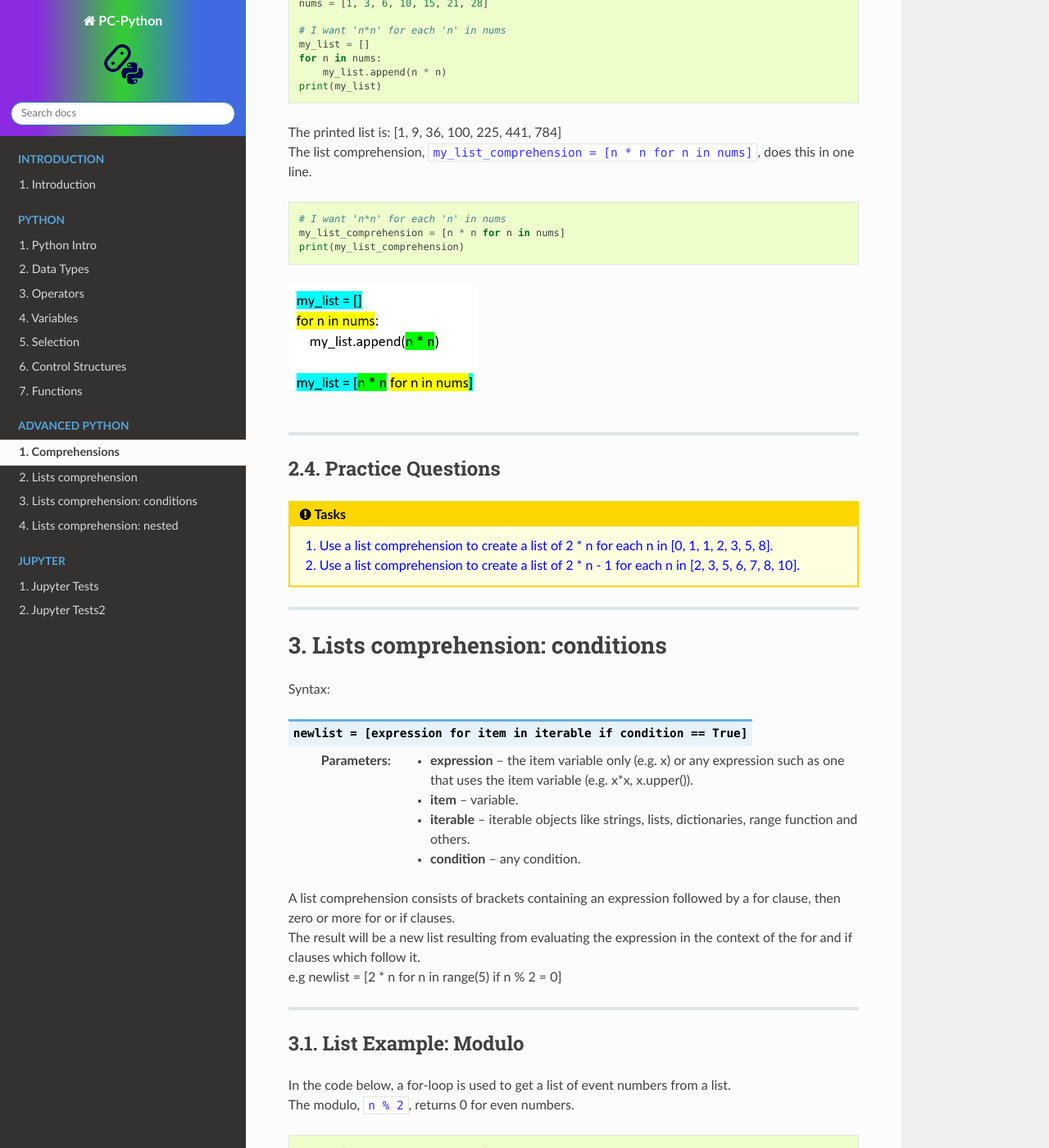
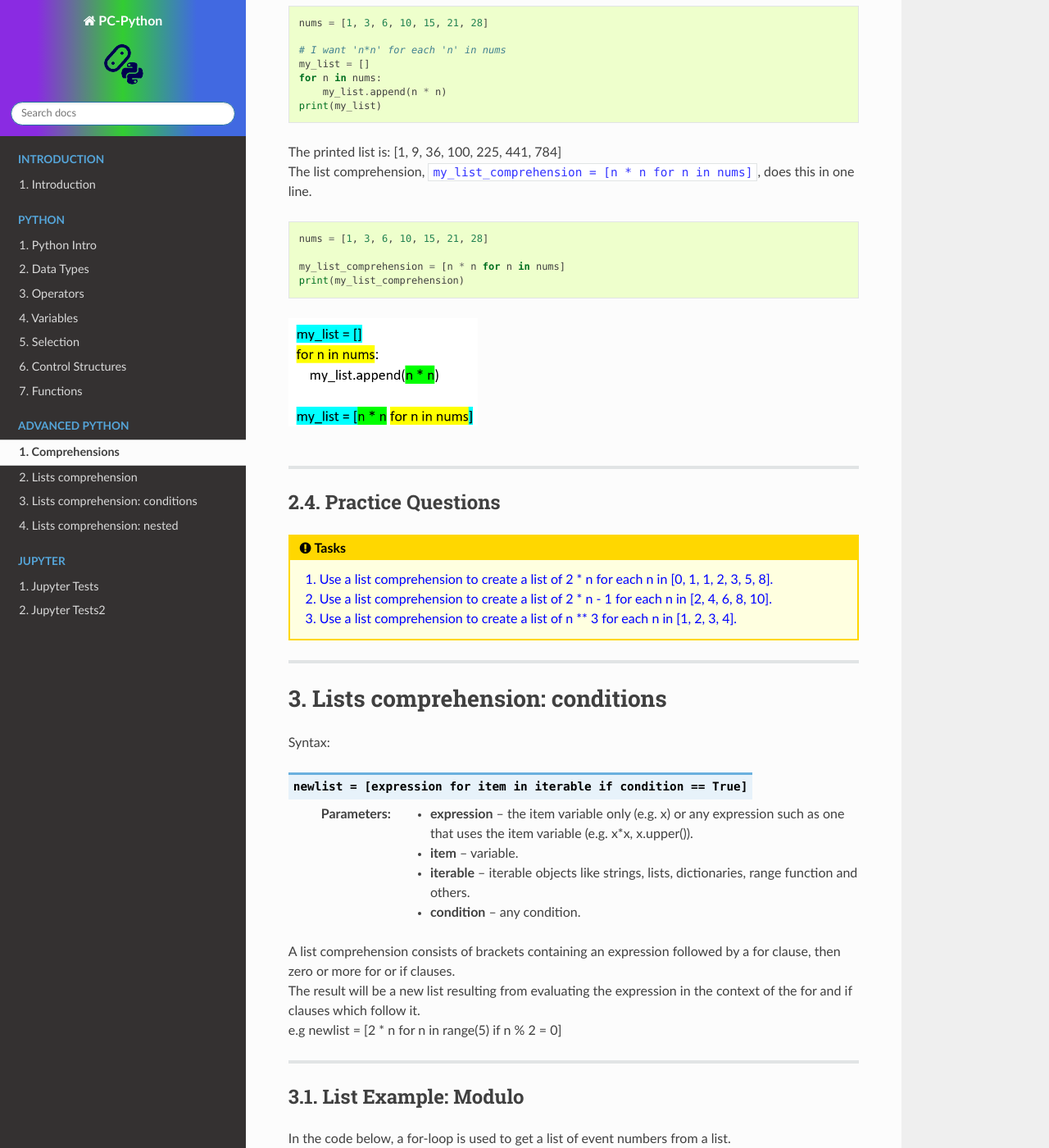
Before and after one commit to gmc-code/PC-Python, a Sphinx documentation site: the page built from docs/python/comprehensions.rst, in a window 1280 px wide and 1400 px high, scrolled down 2303 px. Shown: the whole window at 82% size. Built offline with Sphinx 7.4.7 and the Read the Docs theme 2.0.0, drawn with Linux system fonts in a browser that asks for light colours; pages that are not in the unit, such as notebooks, are missing from menus; some of the changed text lies outside the part shown.

Commit message:
comprehension

```diff
--- a/docs/python/comprehensions.rst
+++ b/docs/python/comprehensions.rst
@@ -43,22 +43,21 @@
 
 .. code-block:: python
 
-
     nums = [1, 3, 6, 10, 15, 21, 28]
 
-    # I want 'n' for each 'n' in nucd docsms
+    # I want 'n' for each 'n' in nums
     my_list = []
     for n in nums:
         my_list.append(n)
     print(my_list)
 
-
+| The printed list is: [1, 3, 6, 10, 15, 21, 28]
 | The list comprehension, ``my_list_comprehension = [n for n in nums]``, does this in one line.
 
 .. code-block:: python
 
+    nums = [1, 3, 6, 10, 15, 21, 28]
 
-    # I want 'n' for each 'n' in nums
     my_list_comprehension = [n for n in nums]
     print(my_list_comprehension)
 
@@ -77,7 +76,6 @@
 
 .. code-block:: python
 
-
     # I want 'n' for each 'n' from 1 to 10
     my_list = []
     for n in range(1, 11):
@@ -89,8 +87,6 @@
 
 .. code-block:: python
 
-
-    # I want 'n' for each 'n' in range(1, 11)
     my_list_comprehension = [n for n in range(1, 11)]
     print(my_list_comprehension)
 
@@ -105,7 +101,6 @@
 
 .. code-block:: python
 
-
     nums = [1, 3, 6, 10, 15, 21, 28]
 
     # I want 'n*n' for each 'n' in nums
@@ -119,11 +114,10 @@
 
 .. code-block:: python
 
+    nums = [1, 3, 6, 10, 15, 21, 28]
 
-    # I want 'n*n' for each 'n' in nums
     my_list_comprehension = [n * n for n in nums]
     print(my_list_comprehension)
-
 
 .. image:: images/list_comprehension_colours2.png
     :scale: 60%
@@ -136,7 +130,8 @@
 .. admonition:: Tasks
 
     1. Use a list comprehension to create a list of 2 * n for each n in [0, 1, 1, 2, 3, 5, 8].
-    2. Use a list comprehension to create a list of 2 * n - 1  for each n in [2, 3, 5, 6, 7, 8, 10].
+    2. Use a list comprehension to create a list of 2 * n - 1  for each n in [2, 4, 6, 8, 10].
+    3. Use a list comprehension to create a list of n ** 3  for each n in [1, 2, 3, 4].
 
 ----
 
@@ -168,7 +163,6 @@
 
 .. code-block:: python
 
-
     nums = [1, 3, 6, 10, 15, 21, 28]
 
     # I want n for each n in nums if n is even
@@ -178,7 +172,7 @@
             my_list.append(n)
     print(my_list)
 
-
+| The printed list is: [6, 10, 28]
 | The list comprehension, ``my_list_comprehension = [n for n in nums if n % 2 == 0]``, does this in one line.
 
 .. code-block:: python
@@ -188,7 +182,6 @@
     # I want n for each n in nums if n is even
     my_list_comprehension = [n for n in nums if n % 2 == 0]
     print(my_list_comprehension)
-
 
 
 .. image:: images/list_comprehension_colours_conditional.png
```
